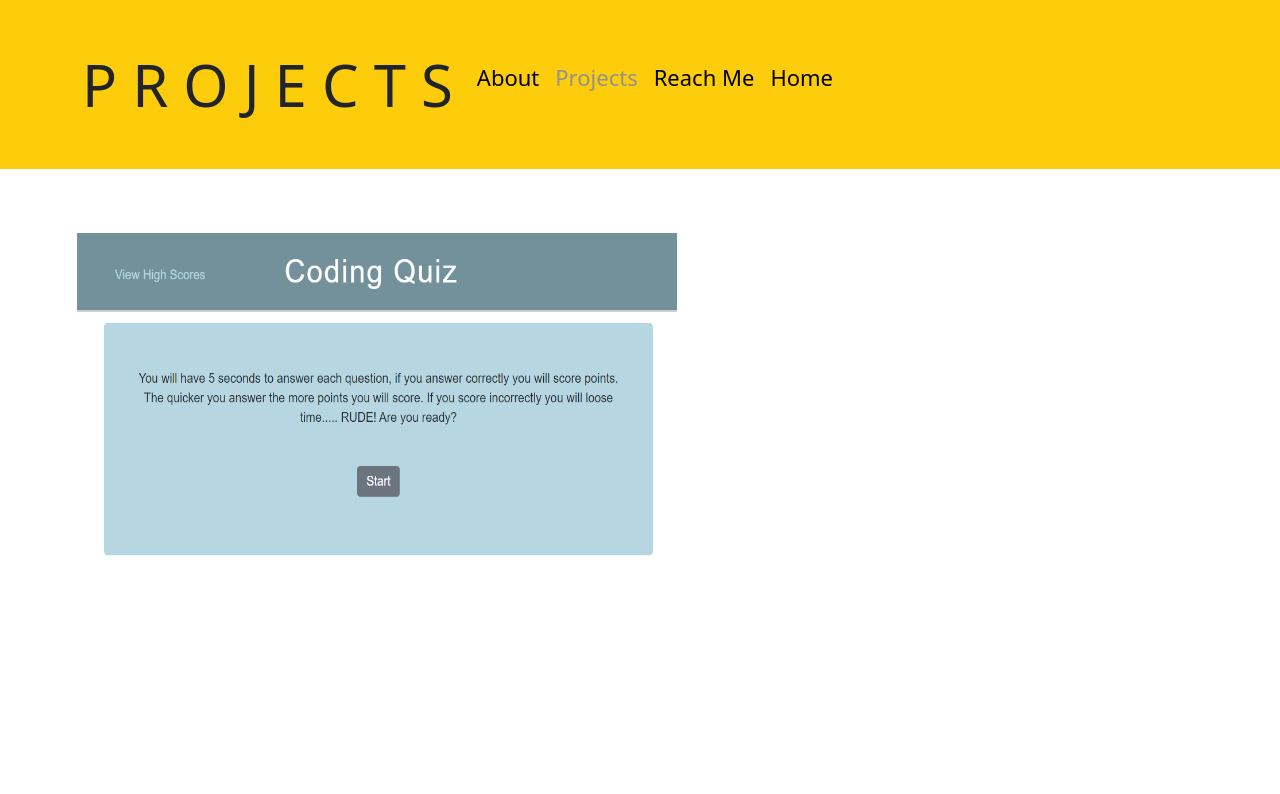
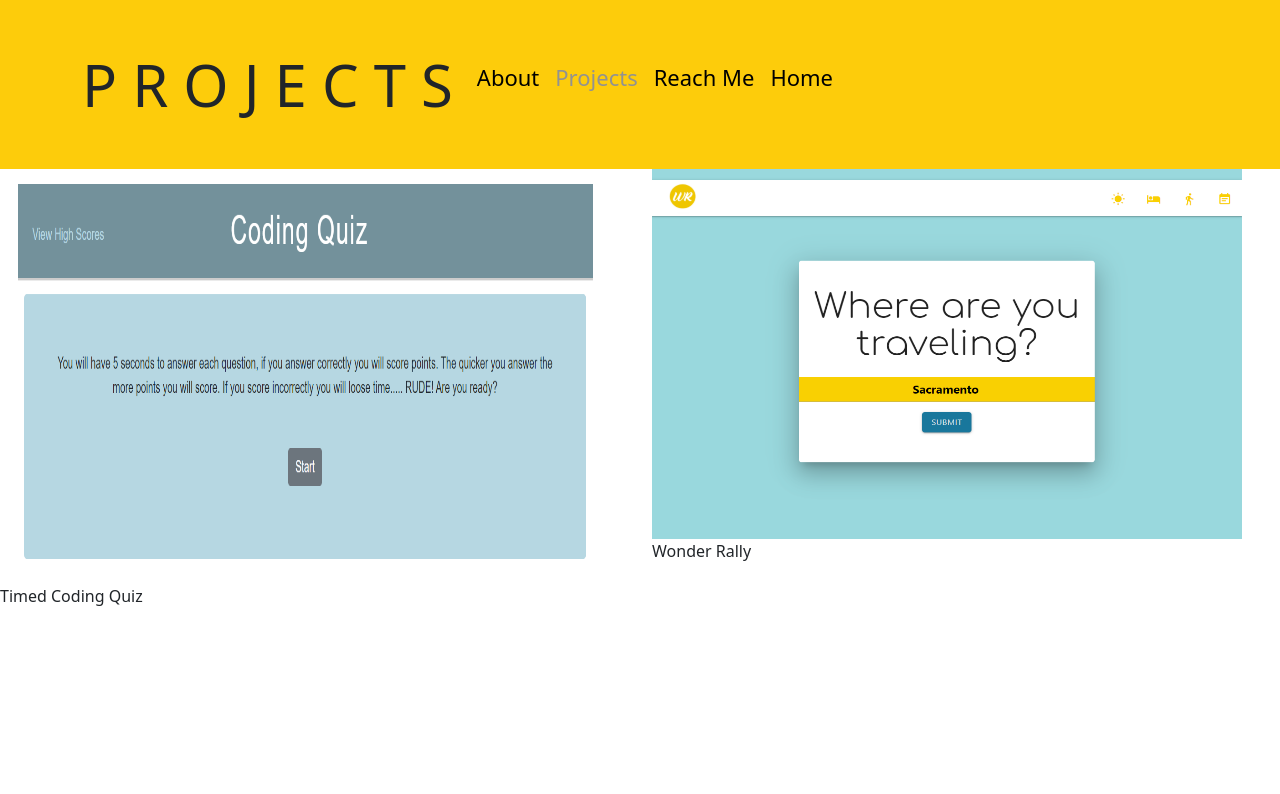
Before and after one commit to Aubsma/Portfolio, a plain HTML site: page projects.html in a window 1280 px wide. Shown: the top 794 px of the page. Drawn offline with nearby package versions, Linux system fonts and the light colour scheme.

Commit message:
added some css and picture correction to projects

```diff
--- a/projects.html
+++ b/projects.html
@@ -31,12 +31,14 @@
         </div>
     </nav>
     <div class="row">
-        <div class="column">
-        <a href="https://aubsma.github.io/Timed_Coding_Quiz/" target="_blank"><img src="assets/Timed-quiz.PNG" id="tcpic" width="600" height="500"></a>
+        <div class="col-3">
+        <a href="https://aubsma.github.io/Timed_Coding_Quiz/" target="_blank"><img src="assets/Timed-Coding-Quiz.PNG" id="tcpic" width="575" height="400"></a>
+        <p>Timed Coding Quiz</p>
         </div>
 
-        <div class="column">
-            <a href="https://arianaw15.github.io/Trip-Itinerary/" target="_blank"><img src="assets/Timed-quiz.PNG" id="tcpic" width="600" height="500"></a>
+        <div class="col-4 offset-3">
+            <a href="https://arianaw15.github.io/Trip-Itinerary/" target="_blank"><img src="assets/project 1.PNG" id="trip" width="590" height="370"></a>
+            <P>Wonder Rally</P>
         </div>
     </div>
 
--- a/style.css
+++ b/style.css
@@ -1,3 +1,6 @@
+*{
+    box-sizing: border-box;
+}
 body{
     overflow-x: hidden;
     font-family:'Montserrat', sans-serif;
@@ -125,6 +128,11 @@ input[type=submit]:hover {
     font-size: 20px;
 }
 
+#trip{
+    padding-left: 50px;
+}
+
+
 
 @media (max-width: 1199.98px){
 
```
Also changed, not shown: assets/Timed-Coding-Quiz.PNG (added), assets/project 1.PNG (added).
